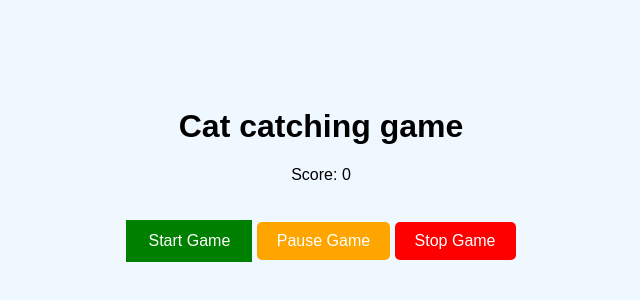
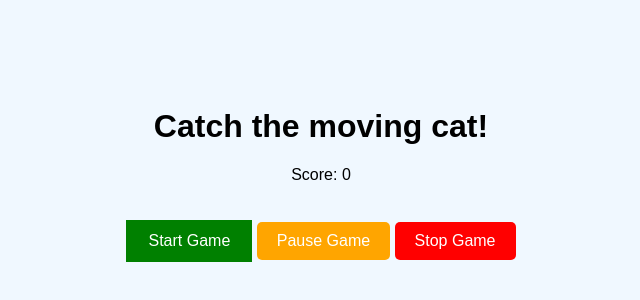
Before and after one commit to sujal-thakkar/catch-the-cat-game, a plain HTML site: page index.html in a window 1280 px wide. Shown: the part 226-526 px from the top of the page, without its empty margins (319-959 px from the left). Drawn offline with Linux system fonts and the light colour scheme.

Commit message:
updated with a new name

```diff
--- a/index.html
+++ b/index.html
@@ -8,7 +8,7 @@
 </head>
 <body>
     <div class="game-container">
-        <h1>Cat catching game</h1>
+        <h1>Catch the moving cat!</h1>
         <p>Score: <span id="score">0</span></p>
         <div id="cat" class="cat"></div>
         <button id="start-button">Start Game</button>
```
